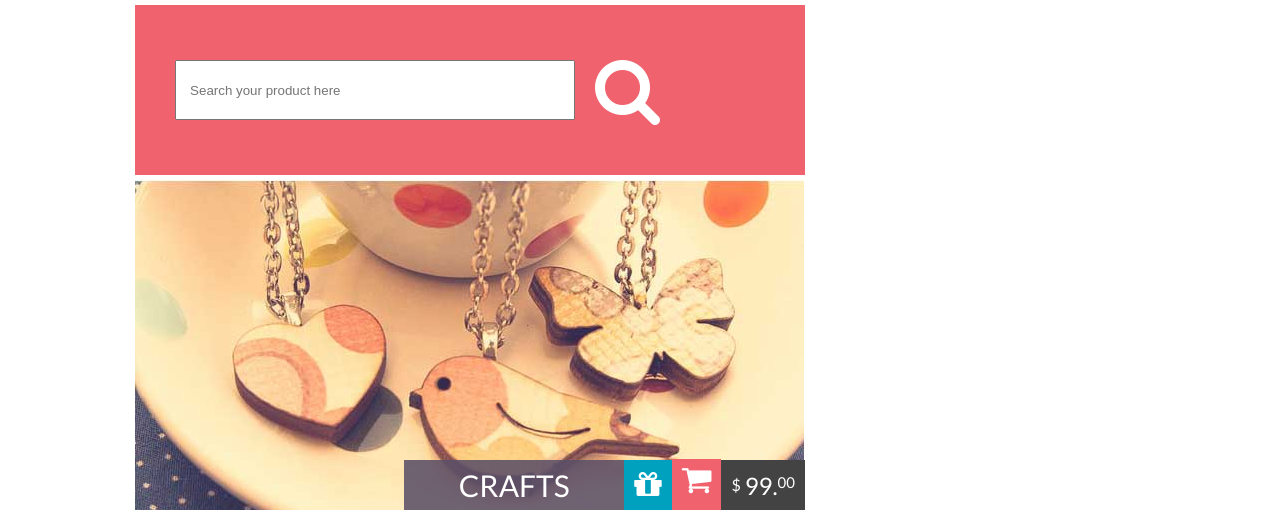
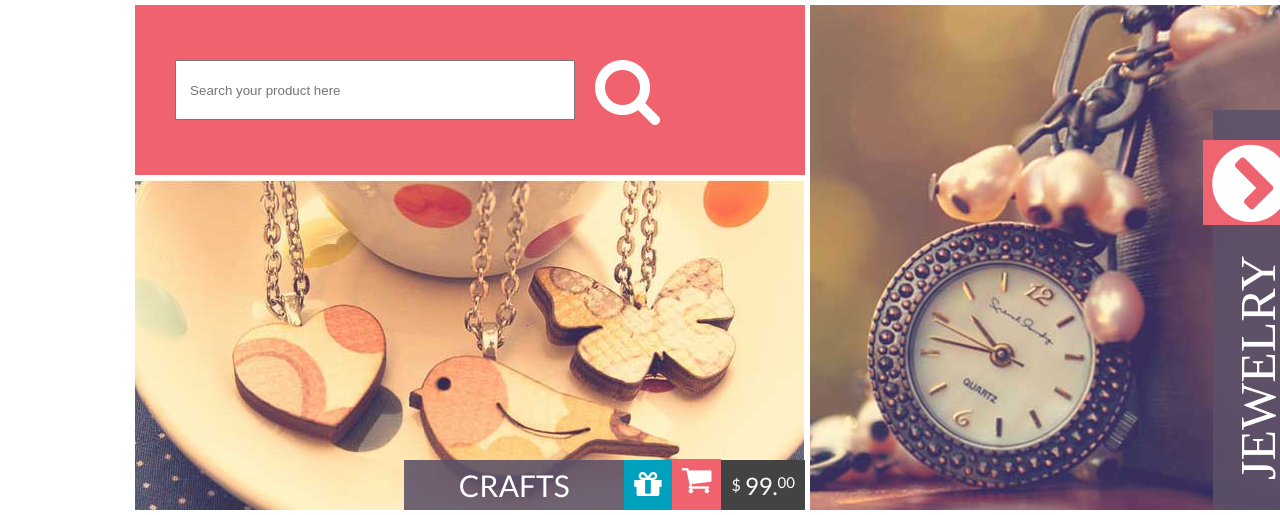
Before and after one commit to Xadroo/giftShop, a plain HTML site: page index.html in a window 1280 px wide. Shown: the part 771-1286 px from the top of the page. Drawn offline with Linux system fonts and the light colour scheme.

Commit message:
slider Jewelry content

```diff
--- a/css/style.scss
+++ b/css/style.scss
@@ -343,6 +343,53 @@ body{
 				padding-left: 2rem;
 			}
 		}
+		.jewelry{
+			display: flex;
+			float: right;
+			height: 50.5rem;
+			width: 49.5rem;
+			background: url('../images/jewelry.jpg') no-repeat;
+			margin: 5px 0 5px 0;
+			&:hover{
+				opacity: 0.9;
+			}
+			.jewelryBox{
+				display: flex;
+				background-color: rgba(92, 80, 104, 0.88);
+			    position: absolute;
+				width: 40rem;
+				height: 9rem;
+				justify-content: flex-start;
+				margin-left: 24.8rem;
+    			margin-top: 26rem;
+    			align-items: center;
+    			p{
+    				font-family: 'aparaj';
+	    			font-size: 5rem;
+	    			color: #fff;
+	    			line-height: 5rem;
+	    			margin: 0;
+	    			padding-left: 3rem;
+    			}
+    			.jewelryRedBox{
+    				z-index: 1;
+    				height: 10rem;
+    				width: 8.5rem;
+    				margin-bottom: 1rem;
+    				margin-left: 3rem;
+    				background-color: #ee6470;
+    				.fa{
+    					padding: 0.3rem;
+    					color: #fff;
+    					font-size: 9rem;
+    				}
+    			}
+			}
+			.vertical-text {
+			transform: rotate(270deg);
+			}
+		}
+
 		.crafts{
 			display: flex;
 			float: left;
@@ -432,6 +479,7 @@ body{
 			}
 		}
 		}
+
 	}
 	}
 }
--- a/index.html
+++ b/index.html
@@ -350,7 +350,14 @@
 			</div>
 		</div>
 		<div class="searchBar">
-			<input id="searh" class="searchArea" type="search" placeholder="   Search your product here"><a href="#"><i class="fa fa-search" aria-hidden="true"></i></a>
+			<input id="searh" class="searchArea" type="search" placeholder="   Search your product here">
+			<a href="#"><i class="fa fa-search" aria-hidden="true"></i>
+			</a>
+		</div>
+		<div class="jewelry">
+			<div class="jewelryBox vertical-text"><p>JEWELRY</p><div class="jewelryRedBox"><i class="fa fa-check-circle" aria-hidden="true"></i></div>
+		</div>
+
 		</div>
 		<div class="crafts">
 			<div class="craftsBox">
@@ -360,6 +367,7 @@
 				<div class="crafts4">$ <span class="craftsSpan1">99.<span class="craftsSpan2"><sup>00</sup></span></span></div>
 			</div>
 		</div>
+
 	</div>
 
 </div>
```
Also changed, not shown: css/style.css, images/jewelry.jpg (renamed from images/jewlery.jpg), 1 other file.
